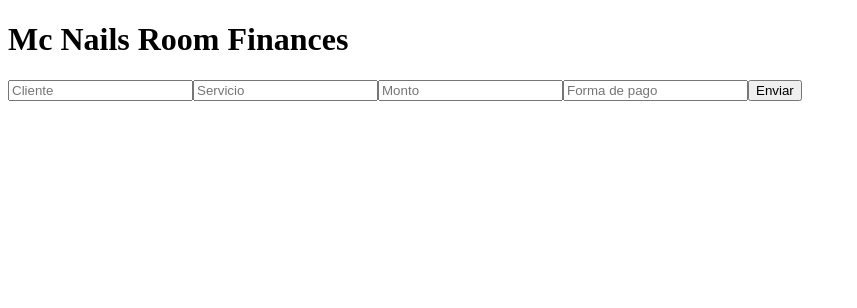
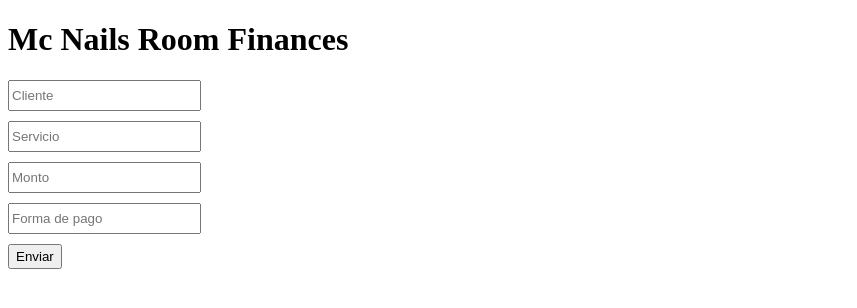
Before and after one commit to MauricioPerezCaram/AnotadorDeGastos, a React (Create React App) app: page / in a window 1280 px wide. Shown: the top 308 px of the page, without its empty margins (0-857 px from the left). Built offline with nearby package versions, Linux system fonts and the light colour scheme.

Commit message:
poquito de css

```diff
--- a/src/App.css
+++ b/src/App.css
@@ -1,38 +1,20 @@
-.App {
-  text-align: center;
+.form {
+  display: flex;
+  flex-wrap: wrap;
+  gap: 1rem;
 }
 
-.App-logo {
-  height: 40vmin;
-  pointer-events: none;
+.input {
+  display: flex;
+  flex-direction: column;
+  width: 100%;
+  height: 25px;
+  margin-bottom: 10px;
 }
 
-@media (prefers-reduced-motion: no-preference) {
-  .App-logo {
-    animation: App-logo-spin infinite 20s linear;
-  }
+.submit {
+  height: 25px;
+  display: flex;
+  justify-content: center;
+  align-items: center;
 }
-
-.App-header {
-  background-color: #282c34;
-  min-height: 100vh;
-  display: flex;
-  flex-direction: column;
-  align-items: center;
-  justify-content: center;
-  font-size: calc(10px + 2vmin);
-  color: white;
-}
-
-.App-link {
-  color: #61dafb;
-}
-
-@keyframes App-logo-spin {
-  from {
-    transform: rotate(0deg);
-  }
-  to {
-    transform: rotate(360deg);
-  }
-}
--- a/src/components/Formulario.jsx
+++ b/src/components/Formulario.jsx
@@ -55,33 +55,38 @@ const Formulario = () => {
   );
 
   return (
-    <div>
+    <div className="form">
       <form onSubmit={handleSubmit}>
         <input
+          className="input"
           type="text"
           placeholder="Cliente"
           value={cliente}
           onChange={(e) => setCliente(e.target.value)}
         />
         <input
+          className="input"
           type="text"
           placeholder="Servicio"
           value={servicio}
           onChange={(e) => setServicio(e.target.value)}
         />
         <input
+          className="input"
           type="number"
           placeholder="Monto"
           value={monto}
           onChange={(e) => setMonto(e.target.value)}
         />
         <input
+          className="input"
           type="text"
           placeholder="Forma de pago"
           value={formaPago}
           onChange={(e) => setFormaPago(e.target.value)}
         />
         <input
+          className="submit"
           type="submit"
           value={editandoIndex !== null ? "Guardar cambios" : "Enviar"}
         />
@@ -89,7 +94,7 @@ const Formulario = () => {
 
       {elementosEnviados.length > 0 && (
         <div>
-          <h2>Elementos Enviados:</h2>
+          <h2>Listado de clientes:</h2>
           <ul>
             {elementosEnviados.map((elemento, index) => (
               <li key={index}>
```
